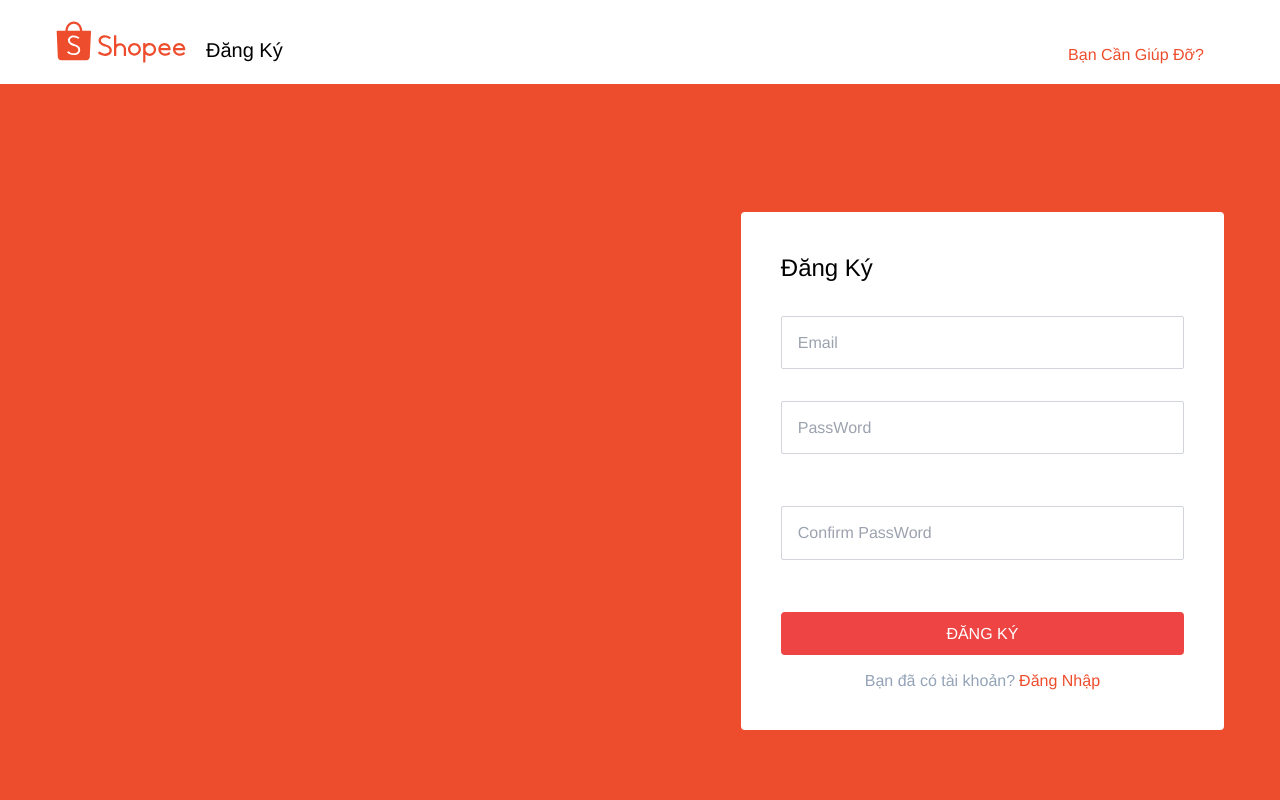
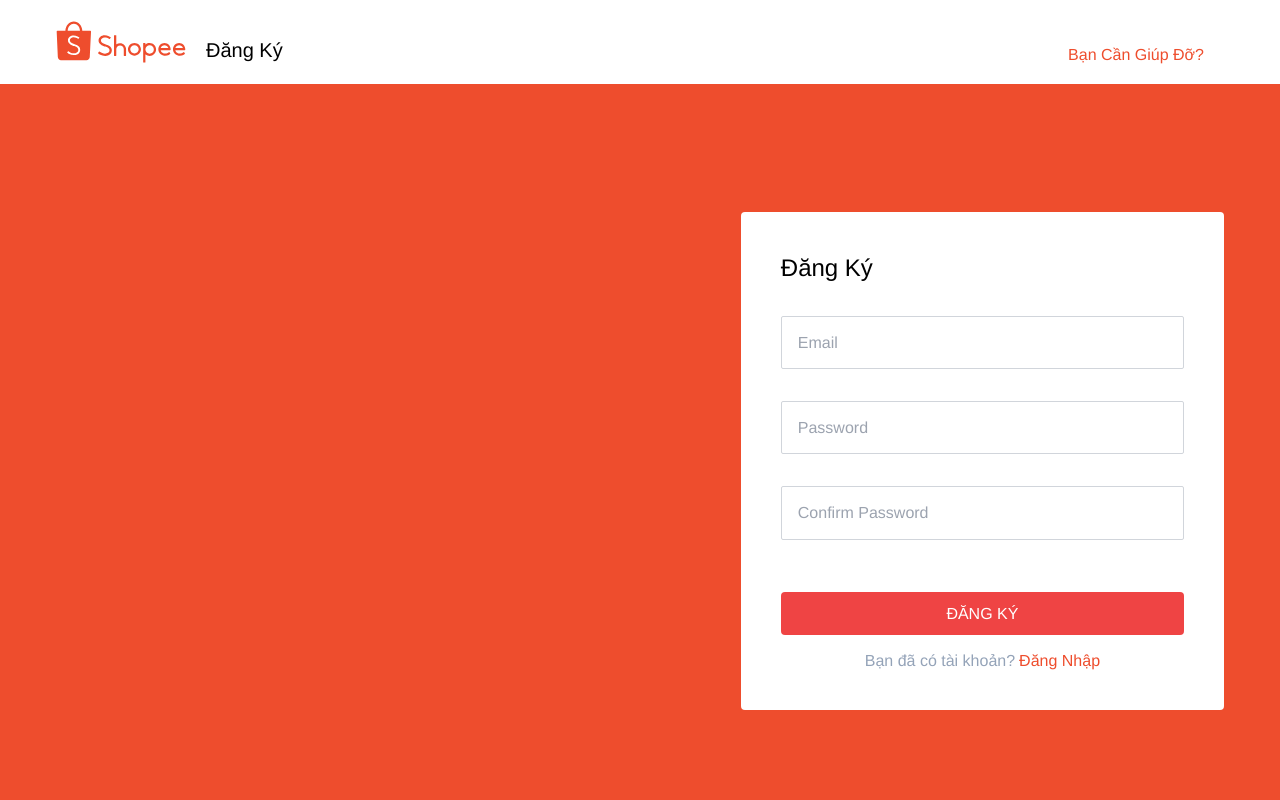
Before and after one commit to DoanDatt/Shoppe_Clone, a React (Vite) app: page /register in a window 1280 px wide. Shown: the top 800 px of the page. Built offline with nearby package versions, Linux system fonts and the light colour scheme.

Commit message:
Tạo component Input để rút gọn code

```diff
--- /dev/null
+++ b/src/Components/Input/Input.tsx
@@ -0,0 +1,50 @@
+// import type { UseFormRegister, RegisterOptions } from 'react-hook-form'
+
+// interface Props {
+//   type: React.HTMLInputTypeAttribute
+//   className: string
+//   placeholder?: string
+//   errorMessage?: string
+//   name: string
+//   register: UseFormRegister<any>
+//   rules?: RegisterOptions
+// }
+
+// export default function Input({ type, className, placeholder, errorMessage, name, register, rules }: Props) {
+//   return (
+//     <div className={className}>
+//       <input
+//         type={type}
+//         className='p-4 outline-none w-full border border-gray-300 focus:border-gray-500 rounded-sm focus:shadow-sm'
+//         placeholder={placeholder}
+//         {...register(name, rules)}
+//       />
+//       <div className='text-sm text-red-500 mt-1 min-h-[1rem]'>{errorMessage}</div>
+//     </div>
+//   )
+// }
+import type { RegisterOptions, UseFormRegister } from 'react-hook-form'
+
+interface Props {
+  classname: string
+  type: React.HTMLInputTypeAttribute
+  placeholder?: string
+  register: UseFormRegister<any>
+  name: string
+  rules?: RegisterOptions
+  errorMessage?: string
+}
+
+export default function Input({ classname, type, placeholder, register, name, rules, errorMessage }: Props) {
+  return (
+    <div className={classname}>
+      <input
+        type={type}
+        className='p-4 outline-none w-full border border-gray-300 focus:border-gray-500 rounded-sm focus:shadow-sm'
+        placeholder={placeholder}
+        {...register(name, rules)}
+      />
+      <div className='text-sm text-red-500 mt-1 min-h-[1rem]'>{errorMessage}</div>
+    </div>
+  )
+}
--- /dev/null
+++ b/src/Components/Input/index.ts
@@ -0,0 +1,3 @@
+import Input from './Input'
+
+export default Input
--- a/src/pages/Login/Login.tsx
+++ b/src/pages/Login/Login.tsx
@@ -3,7 +3,7 @@ import { Link } from 'react-router-dom'
 export default function Login() {
   return (
     <div className='bg-orange'>
-      <div className='max-w-7xl mx-auto px-4'>
+      <div className='max-w-7xl mx-auto px-4 container'>
         <div className='grid grid-cols-1 lg:grid-cols-5 py-12 lg:py-32 lg:pr-10'>
           <div className='lg:col-span-2 lg:col-start-4'>
             <form className='bg-white p-10 rounded'>
--- a/src/pages/Register/Register.tsx
+++ b/src/pages/Register/Register.tsx
@@ -1,5 +1,6 @@
 import { useForm } from 'react-hook-form'
 import { Link } from 'react-router-dom'
+import Input from '~/Components/Input'
 import { getRules } from '~/utils/rules'
 
 interface FormType {
@@ -34,40 +35,37 @@ export default function Register() {
           <div className='lg:col-span-2 lg:col-start-4'>
             <form className='bg-white p-10 rounded' onSubmit={onSubmit} noValidate>
               <div className='text-2xl'>Đăng Ký</div>
-              <div className='mt-8'>
-                <input
+              <Input
+                classname='mt-8'
                 type='email'
-                  className='p-4 outline-none w-full border border-gray-300 focus:border-gray-500 rounded-sm focus:shadow-sm'
                 placeholder='Email'
-                  {...register('email', rules.email)}
+                register={register}
+                name='email'
+                rules={rules.email}
+                errorMessage={errors.email?.message}
               />
-                <div className='text-sm text-red-500 mt-1 min-h-[1rem]'>{errors.email?.message}</div>
-                <div className='mt-3'>
-                  <input
+              <Input
+                classname='mt-3'
                 type='password'
-                    className='p-4 outline-none w-full border border-gray-300 focus:border-gray-500 rounded-sm focus:shadow-sm'
-                    placeholder='PassWord'
-                    {...register('password', rules.password)}
+                placeholder='Password'
+                register={register}
+                name='password'
+                rules={rules.password}
+                errorMessage={errors.password?.message}
               />
-                  <div className='text-sm text-red-500 mt-1 min-h-[1rem]'>{errors.password?.message}</div>
-                </div>
-                <div className='mt-8'>
-                  <input
+              <Input
+                classname='mt-3'
                 type='password'
-                    className='p-4 outline-none w-full border border-gray-300 focus:border-gray-500 rounded-sm focus:shadow-sm'
-                    placeholder='Confirm PassWord'
-                    {...register('confirm_password', {
-                      ...rules.confirm_password,
-                      validate: (value) => value === getValues('password') || 'Nhap lai mat khau khong trung khop'
-                    })}
+                placeholder='Confirm Password'
+                register={register}
+                name='confirm_password'
+                rules={rules.confirm_password}
+                errorMessage={errors.confirm_password?.message}
               />
-                  <div className='text-sm text-red-500 mt-1 min-h-[1rem]'>{errors.confirm_password?.message}</div>
-                </div>
               <div className='mt-8'>
                 <button className='px-4 py-3 rounded bg-red-500 w-full text-white uppercase hover:bg-red-600'>
                   Đăng Ký
                 </button>
-                </div>
               </div>
               <div className='mt-4 text-center'>
                 <div className='flex items-center justify-center text-slate-400'>
--- a/src/utils/rules.ts
+++ b/src/utils/rules.ts
@@ -2,6 +2,7 @@ import { RegisterOptions, UseFormGetValues } from 'react-hook-form'
 
 type Rules = { [key in 'email' | 'password' | 'confirm_password']?: RegisterOptions }
 
+// eslint-disable-next-line @typescript-eslint/no-explicit-any
 export const getRules = (getValues?: UseFormGetValues<any>): Rules => ({
   email: {
     required: {
--- a/tailwind.config.js
+++ b/tailwind.config.js
@@ -1,6 +1,9 @@
 /** @type {import('tailwindcss').Config} */
 export default {
   content: ['./index.html', './src/**/*.{js,ts,jsx,tsx}'],
+  corePlugins: {
+    container: false
+  },
   theme: {
     extend: {
       colors: {
```
Lines whose indentation alone changed are shown as unchanged.
